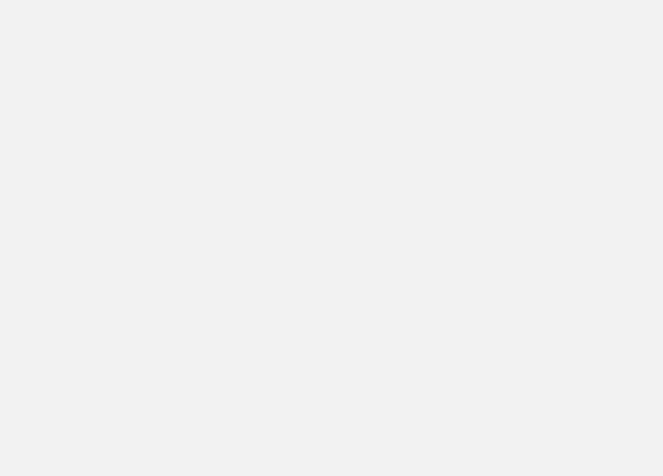
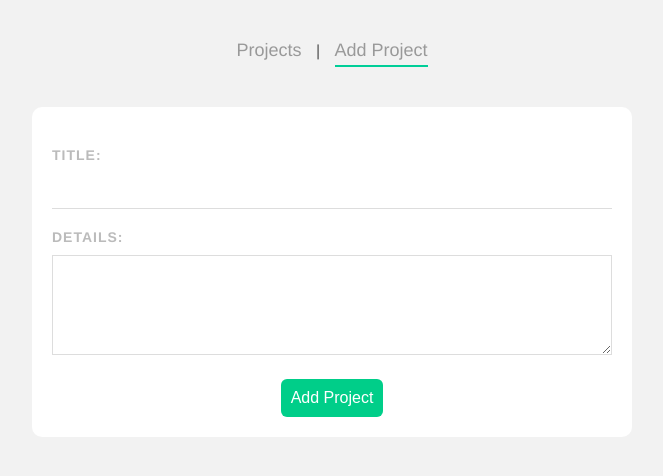
Before and after one commit to abjam/project-planner, a Vue app: page /add-project in a window 1280 px wide. Before the commit this address had no page. Shown: the top 476 px of the page, without its empty margins (308-971 px from the left). Built offline with nearby package versions, Linux system fonts and the light colour scheme.

Commit message:
Imlement Navbar addproject and check completation

```diff
--- a/data/db.json
+++ b/data/db.json
@@ -11,6 +11,12 @@
       "title": "Make Martketing Email",
       "details": "Jzoiiiat",
       "complete": false
+    },
+    {
+      "title": "ALi",
+      "details": "kdfhsakdglvhagsnlvakjsfb;adfb",
+      "complete": false,
+      "id": 3
     }
   ]
 }
--- a/src/App.vue
+++ b/src/App.vue
@@ -1,12 +1,13 @@
 <template>
+  <Navbar />
   <router-view/>
 </template>
 
 <script>
+import Navbar from './components/Navbar.vue';
 
   export default {
-
-    components: {}
+    components: { Navbar }
   }
 
 </script>
--- /dev/null
+++ b/src/components/Navbar.vue
@@ -0,0 +1,30 @@
+<template>
+  <div class="main-nav">
+    <router-link :to="{name: 'home'}">Projects</router-link> |
+    <router-link :to="{name: 'AddProject'}">Add Project</router-link>
+  </div>
+</template>
+
+<script>
+export default {
+
+}
+</script>
+
+<style>
+    .main-nav {
+        text-align: center;
+        margin: 40px auto;
+    }
+    .main-nav a {
+        display: inline-block;
+        text-decoration: none;
+        margin: 0 10px;
+        color: #999;
+        font-size: 18px;
+    }
+    a.router-link-active {
+        border-bottom: 2px solid #00ce98;
+        padding-bottom: 4px;
+    }
+</style>
--- a/src/router/index.js
+++ b/src/router/index.js
@@ -1,11 +1,23 @@
 import { createRouter, createWebHistory } from 'vue-router'
 import HomeView from '../views/HomeView.vue'
+import AddProject from '../views/addProject.vue'
+import EditProject from '../views/EditProject.vue'
 
 const routes = [
   {
     path: '/',
     name: 'home',
     component: HomeView
+  },
+  {
+    path: '/projects/:id',
+    name: 'EditProject',
+    component: EditProject
+  },
+  {
+    path: '/add-project',
+    name: 'AddProject',
+    component: AddProject
   }
 ]
 
--- /dev/null
+++ b/src/views/EditProject.vue
@@ -0,0 +1,13 @@
+<template>
+  <h1>Edit</h1>
+</template>
+
+<script>
+export default {
+
+}
+</script>
+
+<style>
+
+</style>
--- /dev/null
+++ b/src/views/addProject.vue
@@ -0,0 +1,80 @@
+<template>
+  <form @submit.prevent="handleSubmit">
+    <label>Title: </label>
+    <input type="text" required v-model="title">
+    <label>Details: </label>
+    <textarea v-model="details"></textarea>
+    <button>Add Project</button>
+  </form>
+</template>
+
+<script>
+export default {
+  data() {
+    return {
+        title: '',
+        details: '',
+    }
+  },
+  methods: {
+    handleSubmit() {
+      let project = {
+        title: this.title,
+        details: this.details,
+        complete: false,
+      }
+
+      fetch('http://localhost:3000/projects/', {
+                method: 'POST',
+                headers: { 'Content-Type': 'application/json' },
+                body: JSON.stringify(project)
+            })
+            .then(() => {
+                this.$router.push('/')
+            })
+            .catch(err => console.log(err.message));
+    }
+  }
+}
+</script>
+
+<style>
+    form {
+        background: white;
+        padding: 20px;
+        border-radius: 10px;
+    }
+    label {
+        display: block;
+        color: #bbb;
+        text-transform: uppercase;
+        font-size: 14px;
+        font-weight: bold;
+        letter-spacing: 1px;
+        margin: 20px 0 10px 0 ;
+    }
+    input {
+        padding: 10px;
+        border: 0;
+        border-bottom: 1px solid #ddd;
+        width: 100%;
+        box-sizing: border-box;
+    }
+    textarea {
+        border: 1px solid #ddd;
+        width: 100%;
+        box-sizing: border-box;
+        height: 100px;
+        padding: 10px;
+    }
+    form button {
+        display: block;
+        margin: 20px auto 0;
+        background: #00ce89;
+        color: white;
+        padding: 10px;
+        border: 0;
+        border-radius: 6px;
+        font-size: 16px;
+    }
+</style>
```
